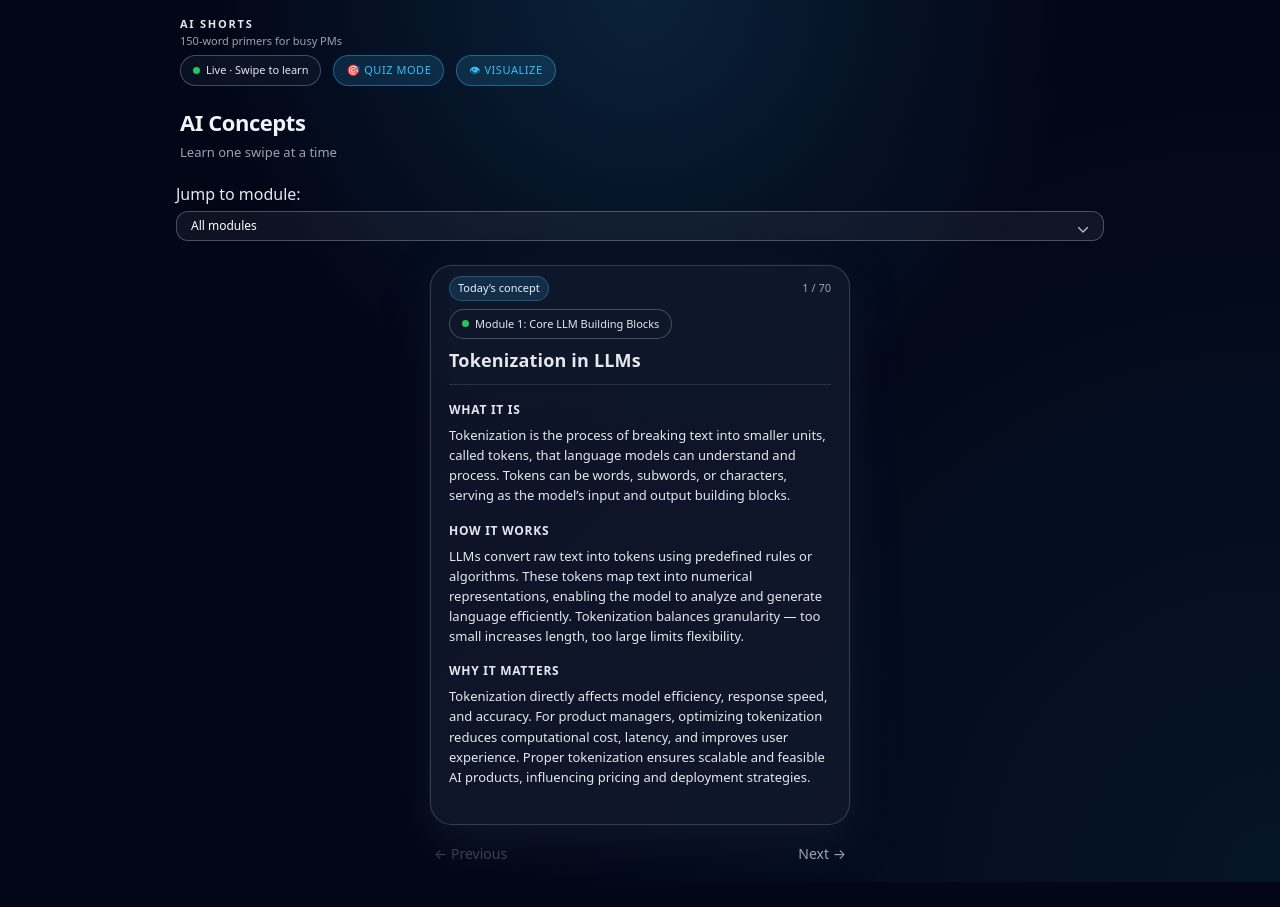
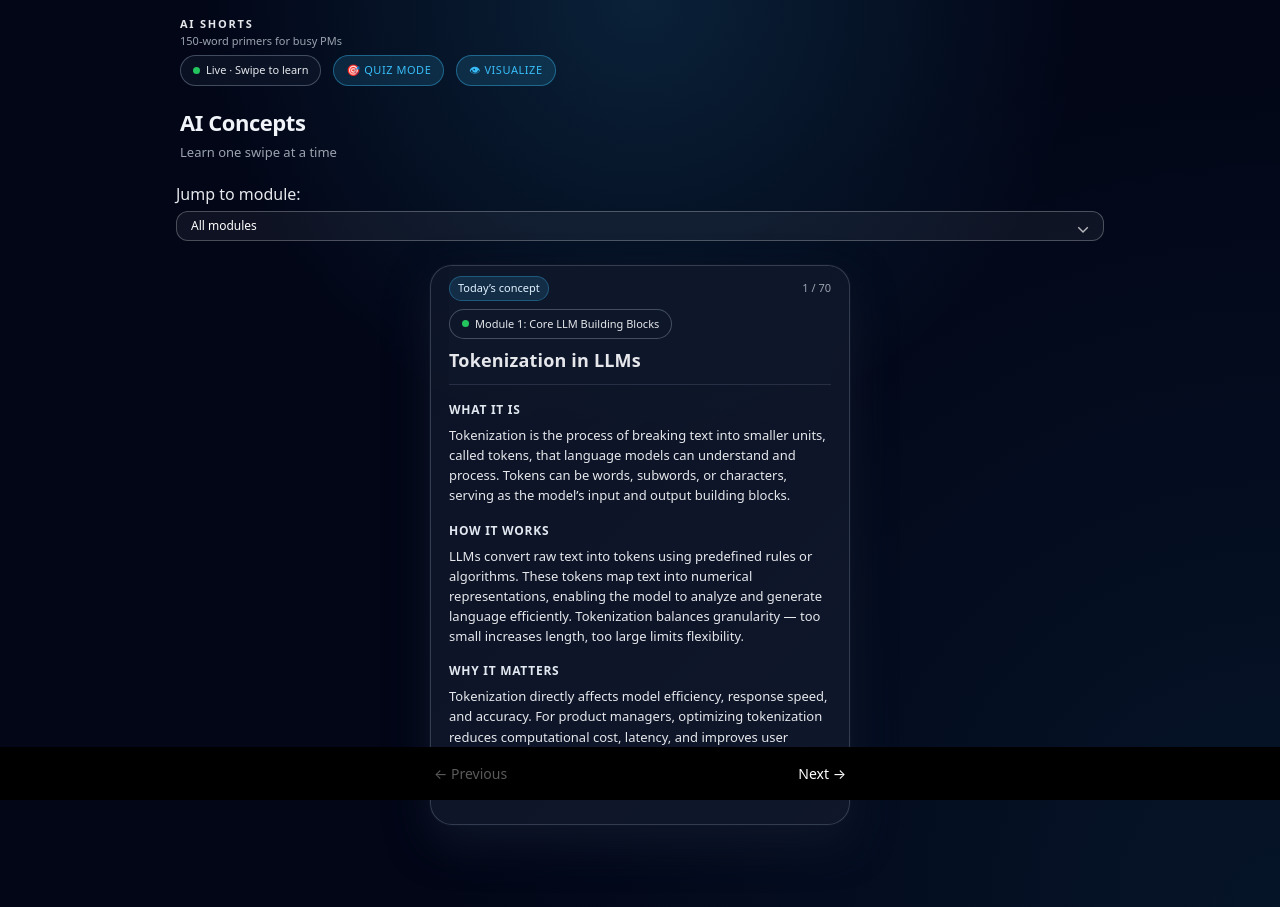
Before and after one commit to ashishgayakwar/ai-shorts, a Next.js app: page /swipe in a window 1280 px wide. Before the commit the page ends 882 px from the top, so only its background shows below. Built offline with nearby package versions, Linux system fonts and the light colour scheme.

Commit message:
fixed css and made sticy cta footer

```diff
--- a/app/globals.css
+++ b/app/globals.css
@@ -167,9 +167,10 @@ body {
    CARD STACK / SWIPE CARD
 ------------------------------------------------------- */
 .card-stack-wrapper {
-  width: 100%;
-  max-width: 420px;
-  margin: 0 auto;
+    width: 100%;
+    max-width: 420px;
+    margin: 0 auto;
+    padding-bottom: 70px;
 }
 
 .swipe-card {
@@ -284,6 +285,13 @@ body {
   margin-top: 12px;
   display: flex;
   justify-content: center;
+  position: fixed;
+  bottom: 0%;
+  left: 0%;
+  background-color: #000000;
+  padding: 10px;
+  z-index: 9;
+  width: 100%;
 }
 
 .swipe-nav {
@@ -299,7 +307,7 @@ body {
 .swipe-nav-btn {
   border: none;
   background: transparent;
-  color: inherit;
+  color: #fff;
   padding: 6px 4px;
   cursor: pointer;
   border-radius: 999px;
@@ -550,7 +558,7 @@ body {
 
   .swipe-card,
   .quiz-card {
-    max-height: 72vh;
+    max-height: 100%;
   }
 }
 .visual-image-wrapper {
```
